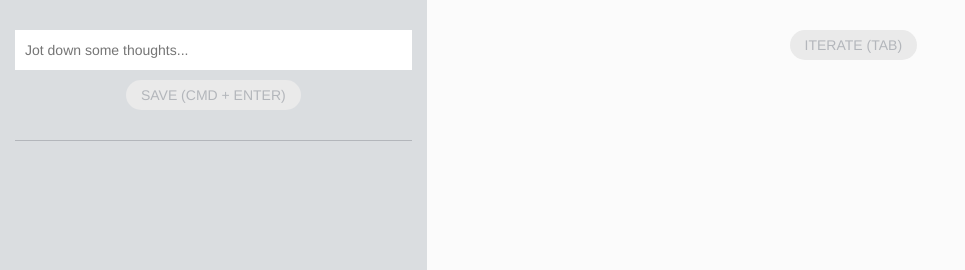
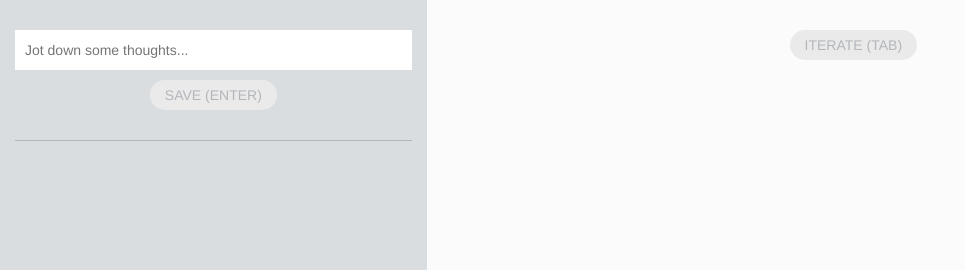
Before and after one commit to jonathanzong/processor, a Jekyll site: the page built from index.html, in a window 1280 px wide. Shown: the top 270 px of the page, without its empty margins (0-965 px from the left). Built offline with Jekyll 4.4.1, drawn with Linux system fonts in a browser that asks for light colours.

```diff
--- a/_scss/src/_ui.scss
+++ b/_scss/src/_ui.scss
@@ -11,6 +11,7 @@ html, body {
   width: 100%;
   padding: 0;
   margin: 0;
+  background: #DADDE0;
 }
 
 .jotting-pane {
@@ -73,4 +74,5 @@ input[type="submit"] {
 
 .explore-button {
   margin-top: 30px !important;
+  margin-bottom: 30px !important;
 }
--- a/index.html
+++ b/index.html
@@ -7,7 +7,7 @@ layout: default
     <div class="col-sm-4 jotting-pane">
       <form id="jot-form">
         <input class="jot-form-text" type="text" name="jot" placeholder="Jot down some thoughts..." />
-        <input class="jot-form-submit" type="submit" value="Save (cmd + enter)" />
+        <input class="jot-form-submit" type="submit" value="Save (enter)" />
       </form>
       <div class="jot-entry-container">
         <!-- -->
--- a/scripts/src/index.js
+++ b/scripts/src/index.js
@@ -58,6 +58,9 @@ $(document).ready(function() {
     var $textarea = $('<textarea>', {'class': 'explore-entry-edit'});
     $textarea.val(copylast);
     $entryContainer.append($textarea);
+    $textarea.prop('selectionStart', 0);
+    $textarea.prop('selectionEnd', copylast.length);
+    $textarea.focus();
     return false;
   });
   $(document).on('focusout', '.explore-entry-edit', function() {
```
